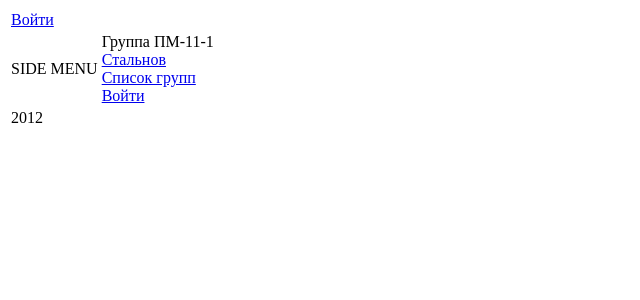
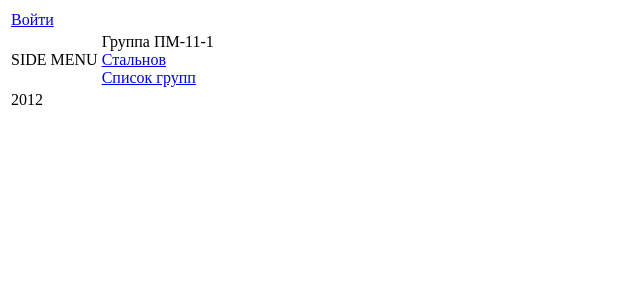
Before and after one commit to Tengen-zz/ClassTable, a PHP site: page /kohana/group/read/18 in a window 1280 px wide. Shown: the top 300 px of the page, without its empty margins (0-640 px from the left). Run offline with PHP 8.4, Linux system fonts and the light colour scheme; data comes from the database, SQL or seed files in the repository; settings files or empty folders that the repository lacks are supplied; some libraries are stand-ins or nearby versions.

Commit message:
еще одной ошибкой меньше =)

```diff
--- a/application/views/group/studlist.php
+++ b/application/views/group/studlist.php
@@ -18,10 +18,6 @@
     <a href="/student/create">Добавить студента</a>
 <?endif?>
 <a href="/group/index/">Список групп</a>
-<?if($stud_id==NULL):?>
-    <br>
-    <a href="/security/login/">Войти</a>
-<?endif?>
 <br>
 </body>
 </html>
```
